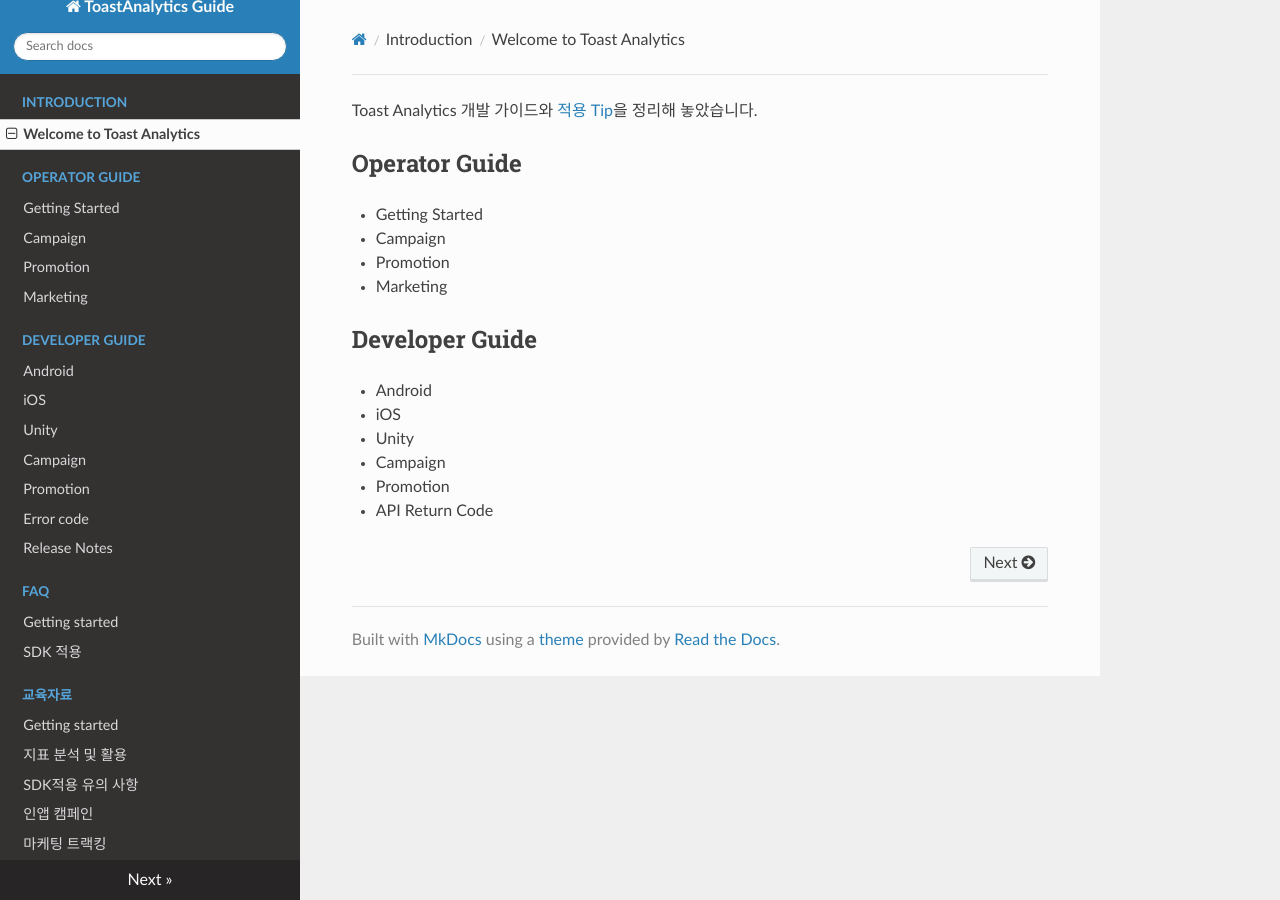
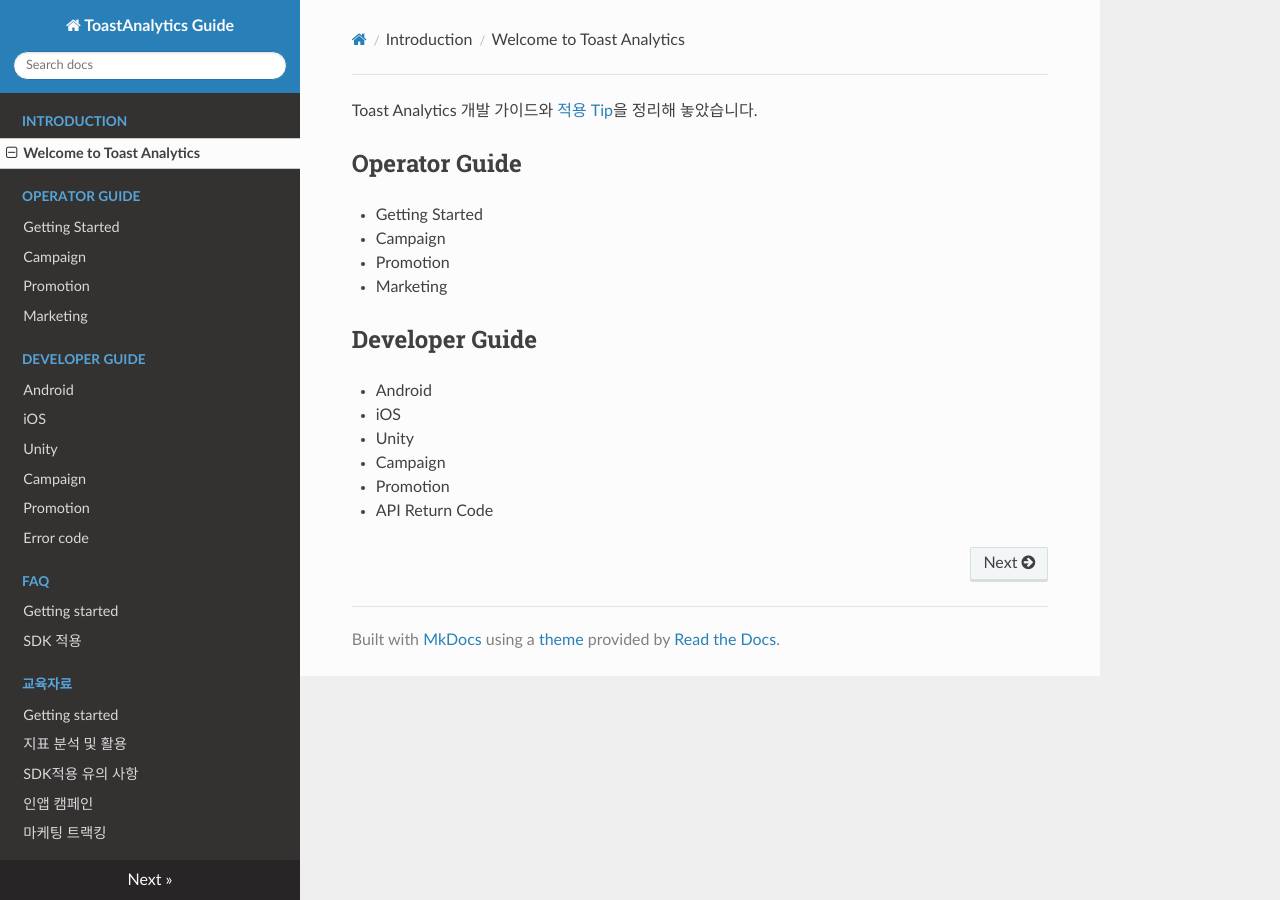
Before and after one commit to ToastAnalytics/ToastAnalytics, an MkDocs documentation site: the page built from docs/index.md, in a window 1280 px wide. Built offline with MkDocs 1.6.1, drawn with Linux system fonts in a browser that asks for light colours; nearby versions of some CDN libraries; old or Windows-style settings are respelled for this version of MkDocs.

Commit message:
Update mkdocs.yml

```diff
--- a/mkdocs.yml
+++ b/mkdocs.yml
@@ -19,7 +19,7 @@
 - ['Developer/7. Campaign Developer Guide.md', 'Developer Guide', 'Campaign']
 - ['Developer/8. Promotion Developer Guide.md', 'Developer Guide', 'Promotion']
 - ['Developer/9. Error Code.md', 'Developer Guide', 'Error code']
-- ['Developer/10. Release Notes.md', 'Developer Guide', 'Release Notes']
+#- ['Developer/10. Release Notes.md', 'Developer Guide', 'Release Notes']
 
 - ['FAQ/Getting started.md', 'FAQ', 'Getting started']
 - ['FAQ/SDK.md', 'FAQ', 'SDK 적용']
```
